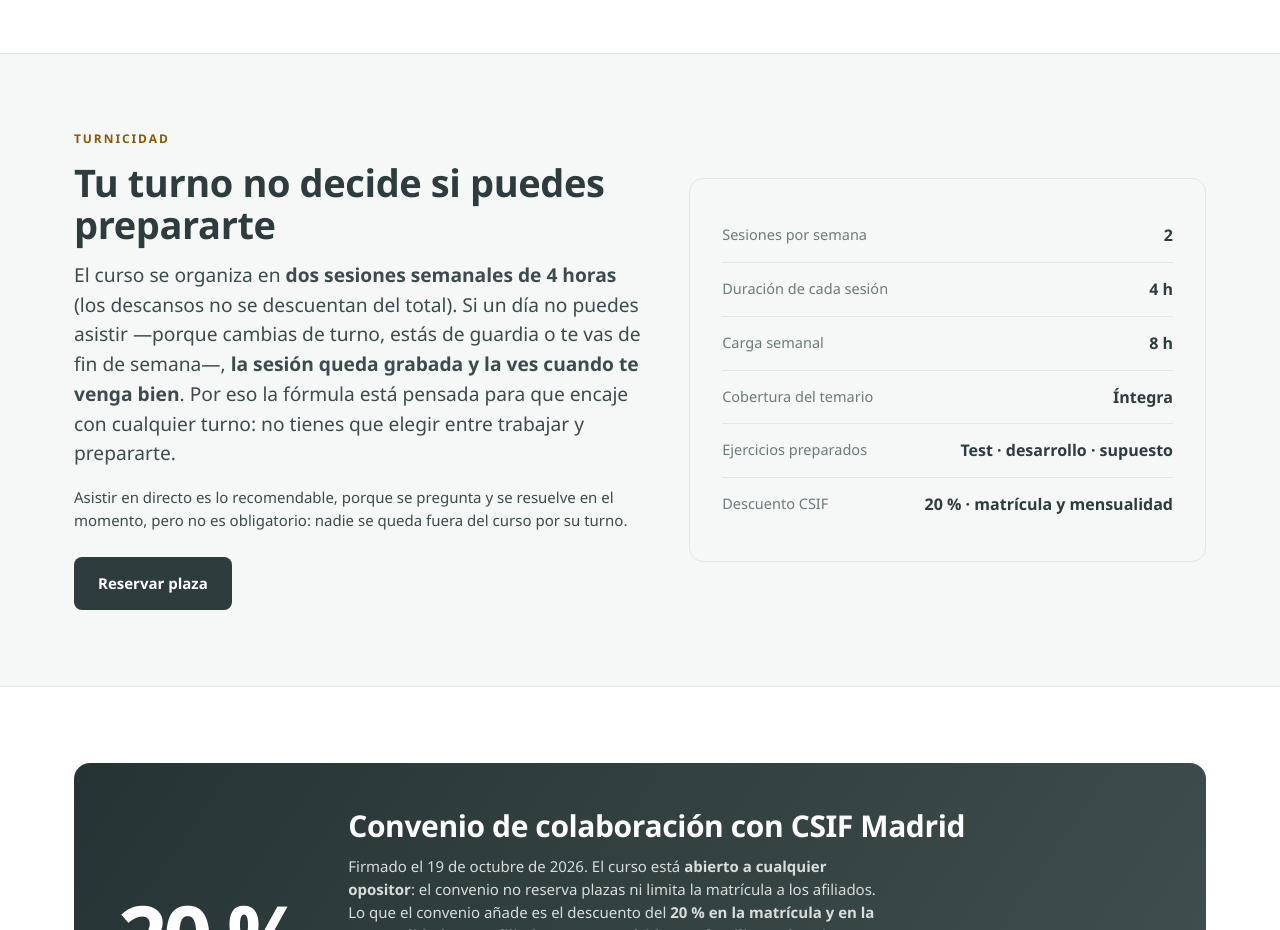
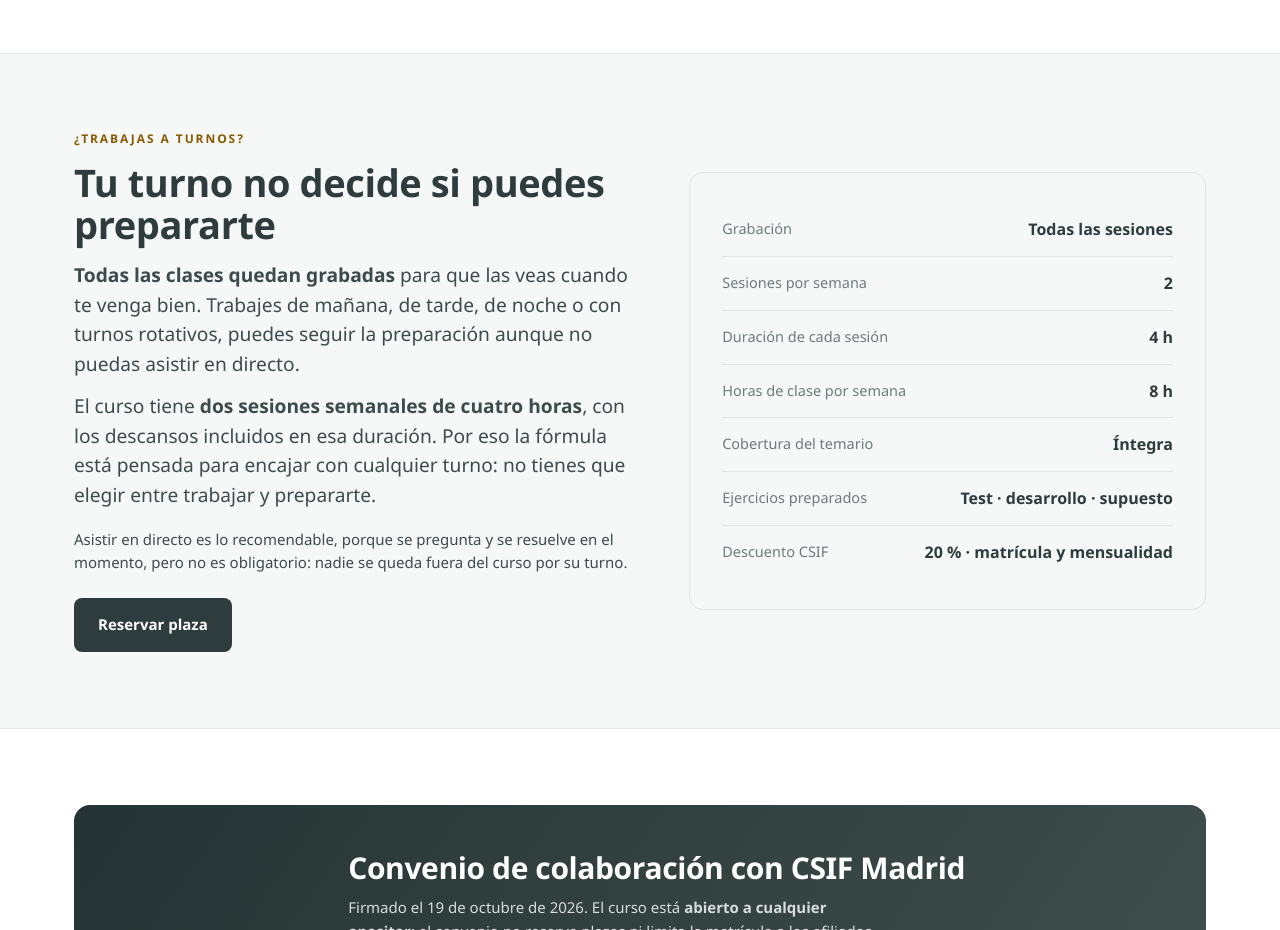
Before and after one commit to juanjimenezjimenez/ibertech-csif, a plain HTML site: page index.html in a window 1280 px wide. Shown: the part 6740-7670 px from the top of the page. Drawn offline with Linux system fonts and the light colour scheme.

Commit message:
Turnicidad: grabacion de todas las sesiones como ventaja

```diff
--- a/index.html
+++ b/index.html
@@ -852,21 +852,23 @@
 <section class="soft">
   <div class="wrap split">
     <div>
-      <div class="kicker">Turnicidad</div>
+      <div class="kicker">¿Trabajas a turnos?</div>
       <h2 style="margin-top:12px">Tu turno no decide si puedes prepararte</h2>
-      <p class="lead" style="margin-top:14px">El curso se organiza en <b>dos sesiones semanales de 4 horas</b>
-        (los descansos no se descuentan del total). Si un día no puedes asistir —porque cambias de turno, estás
-        de guardia o te vas de fin de semana—, <b>la sesión queda grabada y la ves cuando te venga bien</b>. Por
-        eso la fórmula está pensada para que encaje con cualquier turno: no tienes que elegir entre trabajar y
-        prepararte.</p>
+      <p class="lead" style="margin-top:14px"><b>Todas las clases quedan grabadas</b> para que las veas cuando
+        te venga bien. Trabajes de mañana, de tarde, de noche o con turnos rotativos, puedes seguir la
+        preparación aunque no puedas asistir en directo.</p>
+      <p class="lead" style="margin-top:12px">El curso tiene <b>dos sesiones semanales de cuatro horas</b>, con
+        los descansos incluidos en esa duración. Por eso la fórmula está pensada para encajar con cualquier
+        turno: no tienes que elegir entre trabajar y prepararte.</p>
       <p style="margin-top:18px;color:#3E4B4C;font-size:15px">Asistir en directo es lo recomendable, porque se
         pregunta y se resuelve en el momento, pero no es obligatorio: nadie se queda fuera del curso por su turno.</p>
       <div style="margin-top:24px"><a class="btn btn-dark" href="#solicitud">Reservar plaza</a></div>
     </div>
     <div class="bigdata">
+      <div class="row"><span>Grabación</span><b>Todas las sesiones</b></div>
       <div class="row"><span>Sesiones por semana</span><b>2</b></div>
       <div class="row"><span>Duración de cada sesión</span><b>4 h</b></div>
-      <div class="row"><span>Carga semanal</span><b>8 h</b></div>
+      <div class="row"><span>Horas de clase por semana</span><b>8 h</b></div>
       <div class="row"><span>Cobertura del temario</span><b>Íntegra</b></div>
       <div class="row"><span>Ejercicios preparados</span><b>Test · desarrollo · supuesto</b></div>
       <div class="row"><span>Descuento CSIF</span><b>20 % · matrícula y mensualidad</b></div>
```
